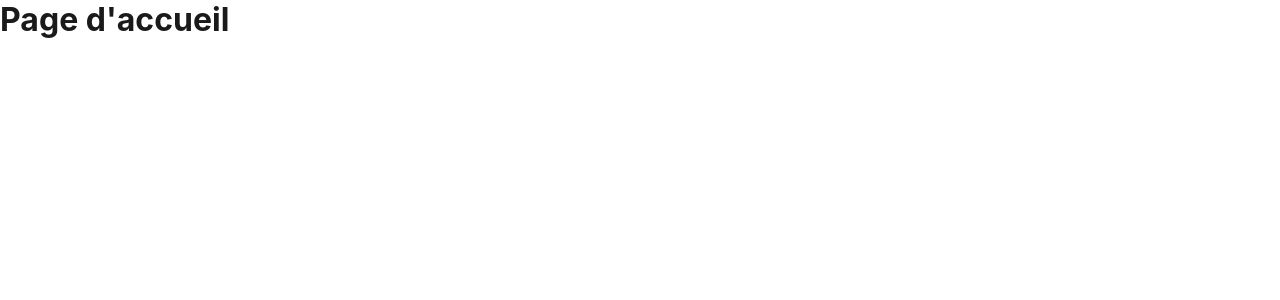
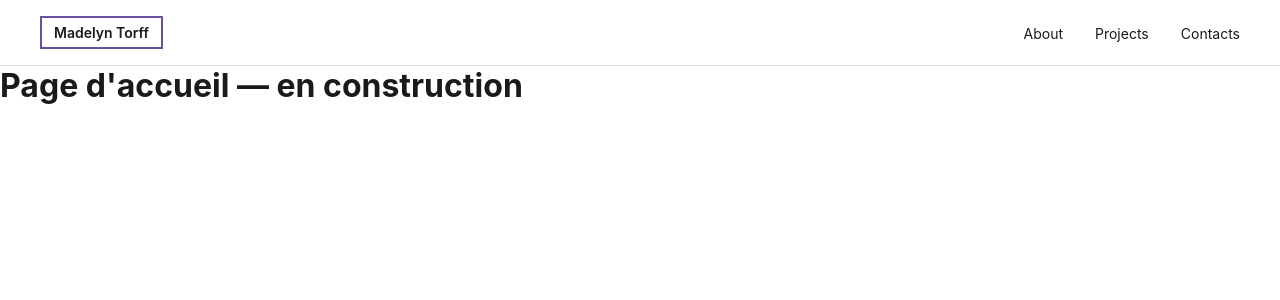
Before and after one commit to WissamShaaban/Porfolio, a React app: page / in a window 1280 px wide. Shown: the top 300 px of the page. Built offline with nearby package versions, Linux system fonts and the light colour scheme; the HTML template or start-up script is replaced by a standard one.

Commit message:
feat: ajout du composant Navbar avec navigation

```diff
--- /dev/null
+++ b/src/composants/Navbar.css
@@ -0,0 +1,39 @@
+.navbar {
+  display: flex;
+  justify-content: space-between;
+  align-items: center;
+  padding: 16px 40px;
+  background-color: #ffffff;
+  border-bottom: 1px solid #e0e0e0;
+}
+
+.navbar-logo {
+  font-size: 14px;
+  font-weight: 600;
+  color: #1a1a1a;
+  border: 2px solid #6b4fa0;
+  padding: 6px 12px;
+}
+
+.navbar-liens {
+  list-style: none;
+  display: flex;
+  gap: 32px;
+}
+
+.navbar-liens a {
+  font-size: 14px;
+  color: #1a1a1a;
+  font-weight: 400;
+  position: relative;
+  padding-bottom: 2px;
+}
+
+.navbar-liens a.actif {
+  font-weight: 600;
+  border-bottom: 2px solid #1a1a1a;
+}
+
+.navbar-liens a:hover {
+  opacity: 0.7;
+}
--- /dev/null
+++ b/src/composants/Navbar.jsx
@@ -0,0 +1,31 @@
+import { NavLink } from 'react-router-dom'
+import './Navbar.css'
+
+function Navbar() {
+  return (
+    <nav className="navbar">
+      <NavLink to="/" className="navbar-logo">
+        Madelyn Torff
+      </NavLink>
+      <ul className="navbar-liens">
+        <li>
+          <NavLink to="/a-propos" className={({ isActive }) => isActive ? 'actif' : ''}>
+            About
+          </NavLink>
+        </li>
+        <li>
+          <NavLink to="/#projets" className="">
+            Projects
+          </NavLink>
+        </li>
+        <li>
+          <NavLink to="/contacts" className={({ isActive }) => isActive ? 'actif' : ''}>
+            Contacts
+          </NavLink>
+        </li>
+      </ul>
+    </nav>
+  )
+}
+
+export default Navbar
--- a/src/pages/APropos.jsx
+++ b/src/pages/APropos.jsx
@@ -1,7 +1,12 @@
+import Navbar from '../composants/Navbar'
+
 function APropos() {
   return (
     <div>
-      <h1>À propos</h1>
+      <Navbar />
+      <main>
+        <h1>À propos — en construction</h1>
+      </main>
     </div>
   )
 }
--- a/src/pages/Accueil.jsx
+++ b/src/pages/Accueil.jsx
@@ -1,7 +1,12 @@
+import Navbar from '../composants/Navbar'
+
 function Accueil() {
   return (
     <div>
-      <h1>Page d'accueil</h1>
+      <Navbar />
+      <main>
+        <h1>Page d'accueil — en construction</h1>
+      </main>
     </div>
   )
 }
--- a/src/pages/Contacts.jsx
+++ b/src/pages/Contacts.jsx
@@ -1,7 +1,12 @@
+import Navbar from '../composants/Navbar'
+
 function Contacts() {
   return (
     <div>
-      <h1>Contacts</h1>
+      <Navbar />
+      <main>
+        <h1>Contacts — en construction</h1>
+      </main>
     </div>
   )
 }
```
